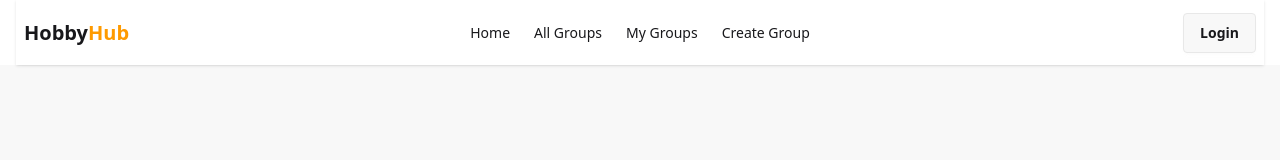
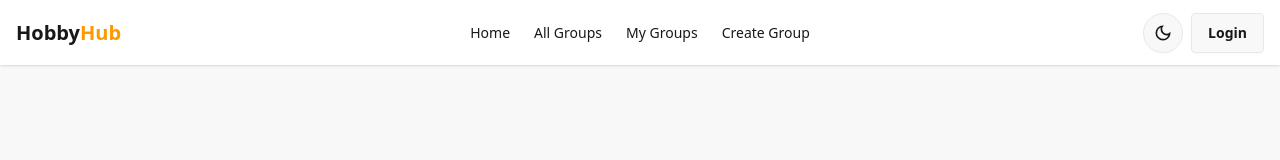
Before and after one commit to jakariya0dev/hobbyhub-react-site, a React (Vite) app: page /login in a window 1280 px wide. Shown: the top 160 px of the page. Built offline with nearby package versions, Linux system fonts and the light colour scheme; no server answers.

Commit message:
theme toggler added

```diff
--- a/index.html
+++ b/index.html
@@ -1,5 +1,6 @@
 <!doctype html>
-<html lang="en">
+<html lang="en" data-theme="light">
+
 
 <head>
   <meta charset="UTF-8" />
@@ -9,7 +10,7 @@
 </head>
 
 <body>
-  <div id="root"></div>
+  <div id="root" className="bg-gray-100 dark:bg-gray-900"></div>
   <script type="module" src="/src/main.jsx"></script>
 </body>
 
--- a/src/components/common/Navbar.jsx
+++ b/src/components/common/Navbar.jsx
@@ -1,5 +1,6 @@
 import { getAuth, signOut } from "firebase/auth";
-import { use } from "react";
+import { use, useEffect, useState } from "react";
+import { MdLightMode, MdOutlineDarkMode } from "react-icons/md";
 import { Link, NavLink } from "react-router";
 import { toast } from "react-toastify";
 import { Tooltip } from "react-tooltip";
@@ -9,11 +10,23 @@ import { AuthContext } from "./../../providers/AuthProvider.jsx";
 import LoaderDotted from "./LoaderDotted.jsx";
 
 const Navbar = () => {
+  const [themeMode, setThemeMode] = useState("light");
+
+  useEffect(() => {
+    const theme = localStorage.getItem("themeMode") || "light";
+    setThemeMode(theme);
+  }, []);
+
+  const toggleTheme = () => {
+    const newTheme = themeMode === "light" ? "dark" : "light";
+    document.documentElement.setAttribute("data-theme", newTheme);
+    setThemeMode(newTheme);
+  };
 
   const navlinkStyle = ({ isActive }) => {
     return isActive
       ? "text-blue-600 font-bold underline underline-offset-6 pb-2 "
-      : "hover:text-blue-500";
+      : "";
   };
 
   const links = (
@@ -56,8 +69,8 @@ const Navbar = () => {
   };
 
   return (
-    <nav className="sticky top-0 z-50 bg-base-100 px-4">
-      <div className="navbar bg-base-100 shadow-sm">
+    <nav className="sticky top-0 z-50 bg-base-100">
+      <div className="navbar bg-base-100 shadow-sm px-4">
         <div className="navbar-start">
           <div className="dropdown">
             <div tabIndex={0} role="button" className="btn btn-ghost lg:hidden">
@@ -77,7 +90,14 @@ const Navbar = () => {
         <div className="navbar-center hidden lg:flex">
           <ul className="menu menu-horizontal px-1">{links}</ul>
         </div>
-        <div className="navbar-end">
+        <div className="navbar-end gap-2">
+          <button onClick={toggleTheme} className="btn btn-square btn-circle">
+            {themeMode === "light" ? (
+              <MdOutlineDarkMode className="text-xl" />
+            ) : (
+              <MdLightMode className="text-xl" />
+            )}
+          </button>
           {isLoading ? (
             <LoaderDotted />
           ) : user ? (
@@ -93,6 +113,7 @@ const Navbar = () => {
                 delayHide={100}
                 effect="solid"
               />
+
               <Link id="user-tooltip" to="/" title={user.displayName}>
                 <img
                   src={user.photoURL}
--- a/src/index.css
+++ b/src/index.css
@@ -1,2 +1,5 @@
 @import "tailwindcss";
-@plugin "daisyui";
+
+@plugin "daisyui" {
+    themes: light --default, dark --prefersdark;
+}
```
